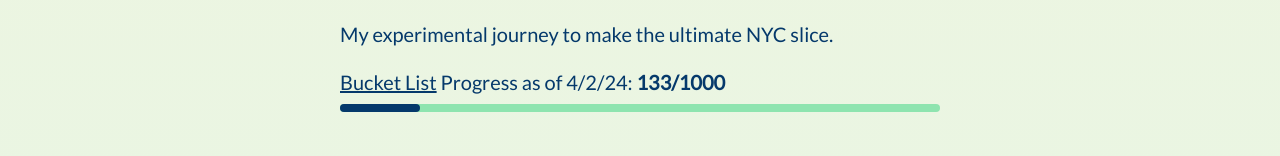
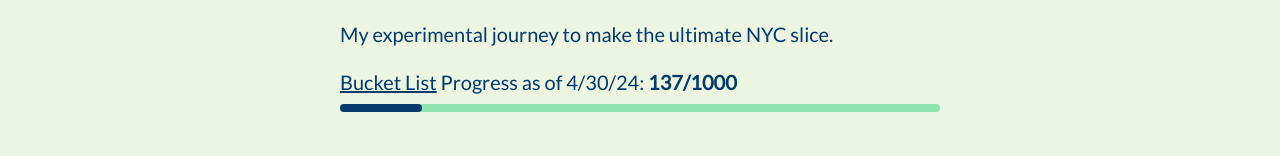
Before and after one commit to jwmke/personal-website, a Next.js app: page /blog/pizza in a window 1280 px wide. Shown: the part 196-352 px from the top of the page. Built offline with nearby package versions, Linux system fonts and the light colour scheme.

Commit message:
za update

```diff
--- a/pages/blog/pizza.tsx
+++ b/pages/blog/pizza.tsx
@@ -24,10 +24,10 @@ const BlogPost: NextPage = () => {
               My experimental journey to make the ultimate NYC slice.<br/>
             </div>
             <div className='text-xl mt-5'>
-              <Link href='/bucketlist' target="_blank" rel="noreferrer"><span className='inline underline hover:text-teal hover:cursor-pointer'>Bucket List</span></Link> Progress as of 4/2/24: <span className='text-navy font-bold'>133/1000</span>
+              <Link href='/bucketlist' target="_blank" rel="noreferrer"><span className='inline underline hover:text-teal hover:cursor-pointer'>Bucket List</span></Link> Progress as of 4/30/24: <span className='text-navy font-bold'>137/1000</span>
             </div>
             <div className="w-full bg-mint rounded-full h-2 mt-2">
-              <div className="bg-navy h-2 rounded-full" style={{"width": ((133/1000.0)*100) + "%"}}></div>
+              <div className="bg-navy h-2 rounded-full" style={{"width": ((137/1000.0)*100) + "%"}}></div>
             </div>
             <div className='text-xl child:mt-5 mt-8'>
               <div className='align-text-bottom'>
```
